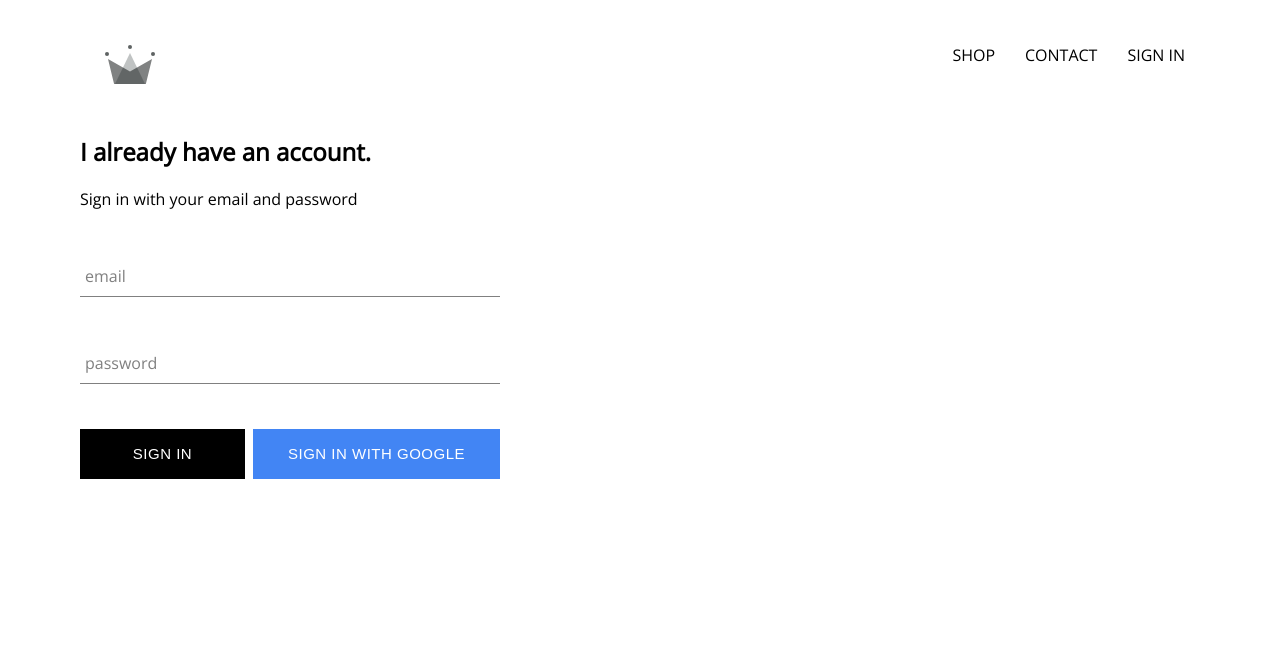
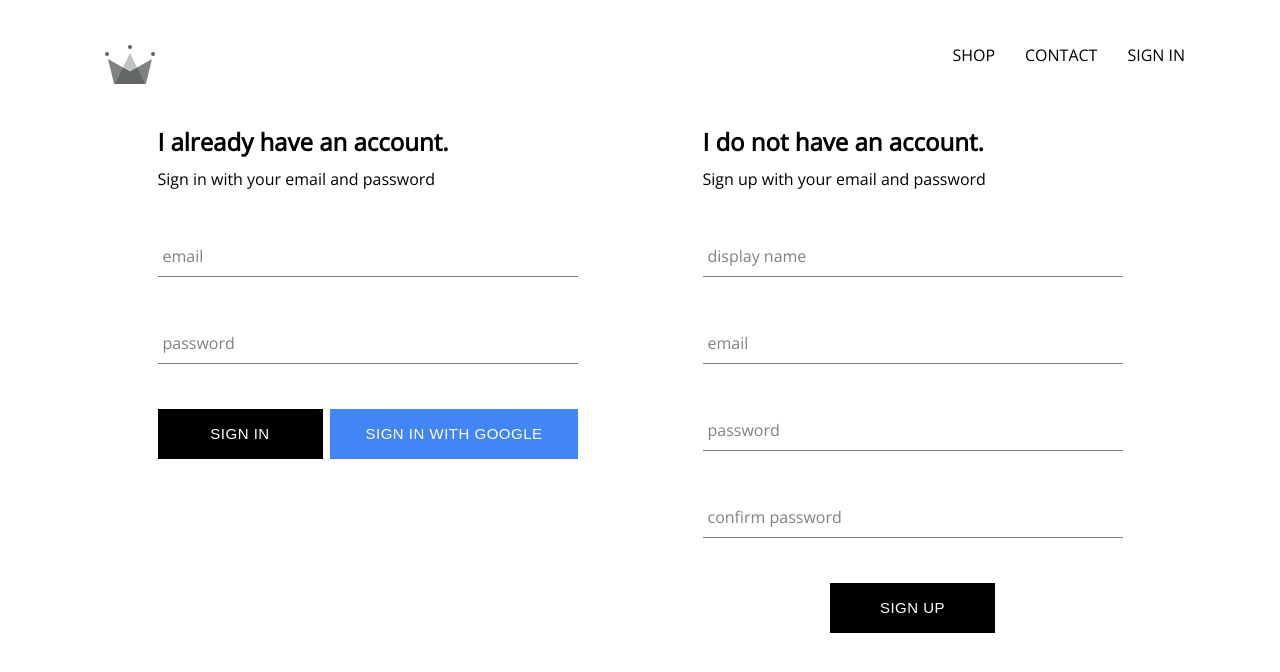
Before and after one commit to joshroxas-dev/clothing-commerce, a React (Create React App) app: page /authenticate in a window 1280 px wide. Shown: the top 672 px of the page. Built offline with nearby package versions, Linux system fonts and the light colour scheme; no server answers.

Commit message:
finished authentication

```diff
--- a/src/App.js
+++ b/src/App.js
@@ -5,7 +5,7 @@
 import ShopPage from "./pages/shop/shop.component";
 import Header from "./components/header/header.component";
 import AuthenticationPage from "./pages/authentication/authentication.component";
-import { auth } from "./firebase/firebase.utils";
+import { auth, createUserProfileDocument } from "./firebase/firebase.utils";
 
 class App extends Component {
 	constructor(props) {
@@ -19,9 +19,21 @@
 	unsubscribeFromAuth = null;
 
 	componentDidMount() {
-		this.unsubscribeFromAuth = auth.onAuthStateChanged((user) => {
-			this.setState({ currentUser: user });
-			console.log(user);
+		this.unsubscribeFromAuth = auth.onAuthStateChanged( async (userAuth) => {
+			if (userAuth) {
+				const userRef = await createUserProfileDocument(userAuth);
+
+				userRef.onSnapshot(snapshot => {
+					this.setState({
+						currentUser: {
+							id: snapshot.id,
+							...snapshot.data()
+						}
+					})
+				})
+			} else {
+				this.setState({ currentUser: userAuth });
+			}
 		});
 	}
 
--- a/src/components/sign-in/sign-in.component.jsx
+++ b/src/components/sign-in/sign-in.component.jsx
@@ -2,7 +2,7 @@
 import "./sign-in.styles.scss";
 import FormInput from "../form-input/form-input.component";
 import CustomButton from "../custom-button/custom-button.component";
-import { signInWithGoogle } from "../../firebase/firebase.utils";
+import { auth, signInWithGoogle } from "../../firebase/firebase.utils";
 
 class SignIn extends Component {
 	constructor(props) {
@@ -14,10 +14,17 @@
 		};
 	}
 
-	handleSubmit = (event) => {
+	handleSubmit = async (event) => {
 		event.preventDefault();
 
-		this.setState({ email: "", password: "" });
+		const { email, password } = this.state;
+
+		try {
+			await auth.signInWithEmailAndPassword(email, password);
+			this.setState({ email: "", password: ""})
+		} catch (error) {
+			console.log(error);
+		}
 	};
 
 	handleChange = (event) => {
@@ -29,25 +36,25 @@
 	render() {
 		return (
 			<div className="sign-in">
-				<h2>I already have an account.</h2>
+				<h2 className="title">I already have an account.</h2>
 				<span>Sign in with your email and password</span>
 
 				<form onSubmit={this.handleSubmit}>
 					<FormInput
-						type="email"
+						type="text"
 						name="email"
 						label="email"
 						value={this.state.email}
+						handleChange={this.handleChange}
 						required
-						handleChange={this.handleChange}
 					/>
 					<FormInput
 						type="password"
 						name="password"
 						label="password"
 						value={this.state.password}
-                        required
 						handleChange={this.handleChange}
+						required
 					/>
 					<div className="buttons">
 						<CustomButton type="submit">Sign In</CustomButton>
--- /dev/null
+++ b/src/components/sign-up/sign-up.component.jsx
@@ -0,0 +1,102 @@
+import React, { Component } from "react";
+import "./sign-up.styles.scss";
+import FormInput from "../form-input/form-input.component";
+import CustomButton from "../custom-button/custom-button.component";
+import { auth, createUserProfileDocument } from "../../firebase/firebase.utils";
+
+class SignUp extends Component {
+	constructor(props) {
+		super(props);
+
+		this.state = {
+			displayName: "",
+			email: "",
+			password: "",
+			confirmPassword: "",
+		};
+	}
+
+	handleSubmit = async (event) => {
+		event.preventDefault();
+
+		const { displayName, email, password, confirmPassword } = this.state;
+
+		if (password !== confirmPassword) {
+			alert("passwords do not match.");
+			return;
+		}
+
+		try {
+			const { user } = await auth.createUserWithEmailAndPassword(
+				email,
+				password
+			);
+
+			await createUserProfileDocument(user, { displayName });
+
+			this.setState({
+				displayName: "",
+				email: "",
+				password: "",
+				confirmPassword: "",
+			});
+		} catch (error) {
+			console.log(error);
+		}
+	};
+
+	handleChange = (event) => {
+		const { value, name } = event.target;
+
+		this.setState({ [name]: value });
+	};
+
+	render() {
+        const { displayName, email, password, confirmPassword } = this.state;
+		return (
+			<div className="sign-up">
+				<h2 className="title">I do not have an account.</h2>
+				<span>Sign up with your email and password</span>
+				<form className="sign-up-form" onSubmit={this.handleSubmit}>
+					<FormInput
+						type="text"
+						name="displayName"
+						label="display name"
+						value={displayName}
+						onChange={this.handleChange}
+						required
+					/>
+					<FormInput
+						type="email"
+						name="email"
+						label="email"
+						value={email}
+						onChange={this.handleChange}
+						required
+					/>
+					<FormInput
+						type="password"
+						name="password"
+						label="password"
+						value={password}
+						onChange={this.handleChange}
+						required
+					/>
+					<FormInput
+						type="password"
+						name="confirmPassword"
+						label="confirm password"
+						value={confirmPassword}
+						onChange={this.handleChange}
+						required
+					/>
+					<div className="buttons">
+						<CustomButton type="submit">SIGN UP</CustomButton>
+					</div>
+				</form>
+			</div>
+		);
+	}
+}
+
+export default SignUp;
--- /dev/null
+++ b/src/components/sign-up/sign-up.styles.scss
@@ -0,0 +1,14 @@
+.sign-up {
+    width: 420px;
+    display: flex;
+    flex-direction: column;
+
+    .title {
+        margin: 10px 0;
+    }
+
+    .buttons {
+        display: flex;
+        justify-content: center;
+    }
+}
--- a/src/firebase/firebase.utils.js
+++ b/src/firebase/firebase.utils.js
@@ -12,6 +12,32 @@
     measurementId: "G-0W4Z5FWDLM"
   };
 
+export const createUserProfileDocument = async (userAuth, additionalData) => {
+  if (!userAuth) {
+    return;
+  }
+
+  const userRef = firestore.doc(`/users/${userAuth.uid}`);
+  const snapShot = await userRef.get();
+
+  if (!snapShot.exists) {
+    const { displayName, email } = userAuth;
+    const createdAt = new Date();
+
+    try {
+      await userRef.set({
+        displayName,
+        email,
+        createdAt,
+        ...additionalData
+      })
+    } catch(error) {
+      console.log("error creating the user.");
+    }
+  }
+  return userRef;
+}
+
 firebase.initializeApp(config);
 
 export const auth = firebase.auth();
--- a/src/pages/authentication/authentication.component.jsx
+++ b/src/pages/authentication/authentication.component.jsx
@@ -1,11 +1,13 @@
 import React from "react";
 import SignIn from "../../components/sign-in/sign-in.component";
+import SignUp from "../../components/sign-up/sign-up.component";
 import "./authentication.styles.scss";
 
 const AuthenticationPage = () => {
 	return (
         <div className="sign-in-and-sign-up">
             <SignIn />
+            <SignUp />
         </div>
     )
 };
--- a/src/pages/authentication/authentication.styles.scss
+++ b/src/pages/authentication/authentication.styles.scss
@@ -0,0 +1,5 @@
+.sign-in-and-sign-up {
+    display: flex;
+    justify-content: space-around;
+    margin: 10px 15px;
+}
```
